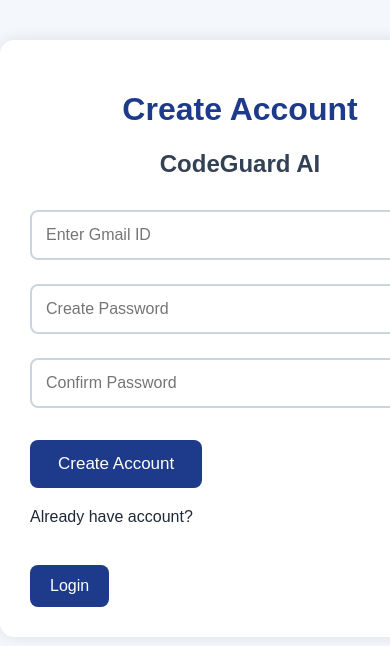
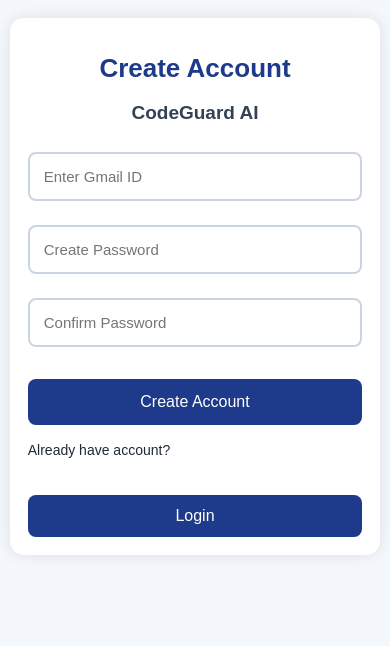
Before and after one commit to SAMUEL1416/OBJECT-ORIENTED-PROGRAMMING, a Flask app: page /signup in a window 390 px wide; the page is wider, and only the part inside the window is pictured. Shown: the top 646 px of that part. Run offline with Flask 3, Linux system fonts and the light colour scheme.

Commit message:
make website mobile responsive

```diff
--- a/static/style.css
+++ b/static/style.css
@@ -12,6 +12,7 @@ body {
     padding: 30px;
     border-radius: 14px;
     box-shadow: 0 0 15px rgba(0,0,0,0.1);
+    box-sizing: border-box;
 }
 
 .small {
@@ -42,6 +43,7 @@ textarea {
     border: 2px solid #cbd5e1;
     border-radius: 10px;
     resize: vertical;
+    box-sizing: border-box;
 }
 
 input {
@@ -75,6 +77,8 @@ pre {
     padding: 20px;
     border-radius: 10px;
     overflow-x: auto;
+    white-space: pre-wrap;
+    word-wrap: break-word;
 }
 
 .score-card {
@@ -122,6 +126,7 @@ a {
     display: flex;
     gap: 25px;
     align-items: center;
+    flex-wrap: wrap;
 }
 
 .nav a {
@@ -140,3 +145,83 @@ a {
     padding: 20px;
     border-radius: 10px;
 }
+
+/* Mobile Responsive Design */
+@media screen and (max-width: 768px) {
+
+    .container {
+        width: 95%;
+        padding: 18px;
+        margin: 18px auto;
+    }
+
+    .small {
+        width: 95%;
+    }
+
+    .nav {
+        flex-direction: column;
+        align-items: stretch;
+        gap: 10px;
+        padding: 15px;
+        text-align: center;
+    }
+
+    .nav span {
+        font-size: 14px;
+        word-break: break-word;
+    }
+
+    .nav a {
+        width: 100%;
+        text-align: center;
+        box-sizing: border-box;
+    }
+
+    textarea {
+        height: 240px;
+        font-size: 14px;
+    }
+
+    pre {
+        font-size: 13px;
+        padding: 15px;
+    }
+
+    h1 {
+        font-size: 26px;
+    }
+
+    h2 {
+        font-size: 19px;
+    }
+
+    h3 {
+        font-size: 17px;
+    }
+
+    p {
+        font-size: 14px;
+    }
+
+    button {
+        width: 100%;
+        font-size: 16px;
+    }
+
+    input {
+        font-size: 15px;
+    }
+
+    a {
+        width: 100%;
+        text-align: center;
+        box-sizing: border-box;
+    }
+
+    .score-card,
+    .error-card,
+    .history-card {
+        padding: 15px;
+    }
+}
--- a/templates/dashboard.html
+++ b/templates/dashboard.html
@@ -1,6 +1,7 @@
 <!DOCTYPE html>
 <html>
 <head>
+    <meta name="viewport" content="width=device-width, initial-scale=1.0">
     <title>Dashboard - CodeGuard AI</title>
     <link rel="stylesheet" href="/static/style.css">
 </head>
--- a/templates/history.html
+++ b/templates/history.html
@@ -1,6 +1,7 @@
 <!DOCTYPE html>
 <html>
 <head>
+    <meta name="viewport" content="width=device-width, initial-scale=1.0">
     <title>History - CodeGuard AI</title>
     <link rel="stylesheet" href="/static/style.css">
 </head>
--- a/templates/index.html
+++ b/templates/index.html
@@ -1,6 +1,7 @@
 <!DOCTYPE html>
 <html>
 <head>
+    <meta name="viewport" content="width=device-width, initial-scale=1.0">
     <title>CodeGuard AI</title>
     <link rel="stylesheet" href="/static/style.css">
 </head>
--- a/templates/login.html
+++ b/templates/login.html
@@ -1,6 +1,7 @@
 <!DOCTYPE html>
 <html>
 <head>
+    <meta name="viewport" content="width=device-width, initial-scale=1.0">
     <title>Login - CodeGuard AI</title>
     <link rel="stylesheet" href="/static/style.css">
 </head>
--- a/templates/signup.html
+++ b/templates/signup.html
@@ -1,6 +1,7 @@
 <!DOCTYPE html>
 <html>
 <head>
+    <meta name="viewport" content="width=device-width, initial-scale=1.0">
     <title>Signup - CodeGuard AI</title>
     <link rel="stylesheet" href="/static/style.css">
 </head>
```
